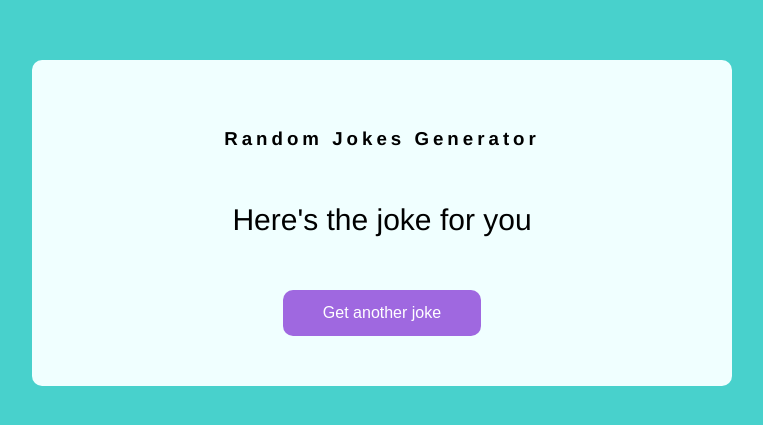
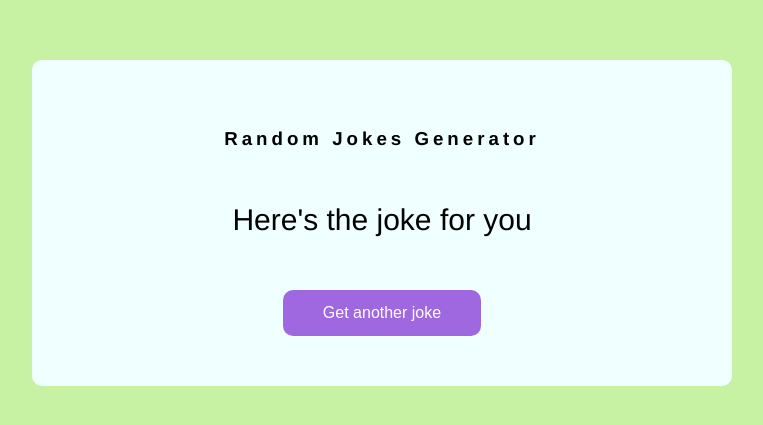
Before and after one commit to Pranav-95/Random-Joke-Generator, a plain HTML site: page index.html in a window 1280 px wide. Shown: the part 177-602 px from the top of the page, without its empty margins (258-1021 px from the left). Drawn offline with Linux system fonts and the light colour scheme; no server answers; a web font is replaced by a local one.

Commit message:
Update style.css

```diff
--- a/style.css
+++ b/style.css
@@ -6,7 +6,7 @@
 }
 
 body {
-    background-color: mediumturquoise;
+    background-color: #C7F2A4;
     font-family: 'Franklin Gothic Medium', 'Arial Narrow', Arial, sans-serif;
     display: flex;    /* it will center allign the items */
     align-items: center;  /* it will also center allign the elements */
```
